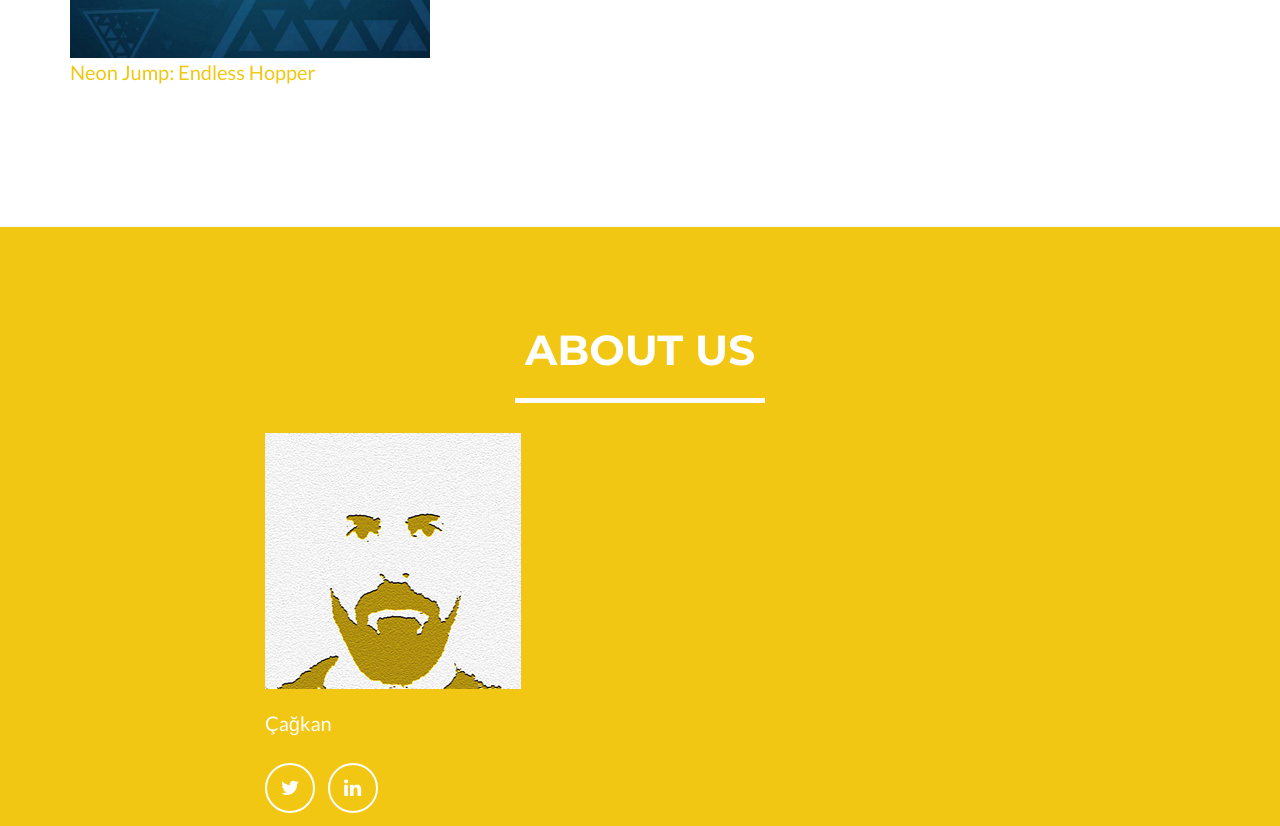
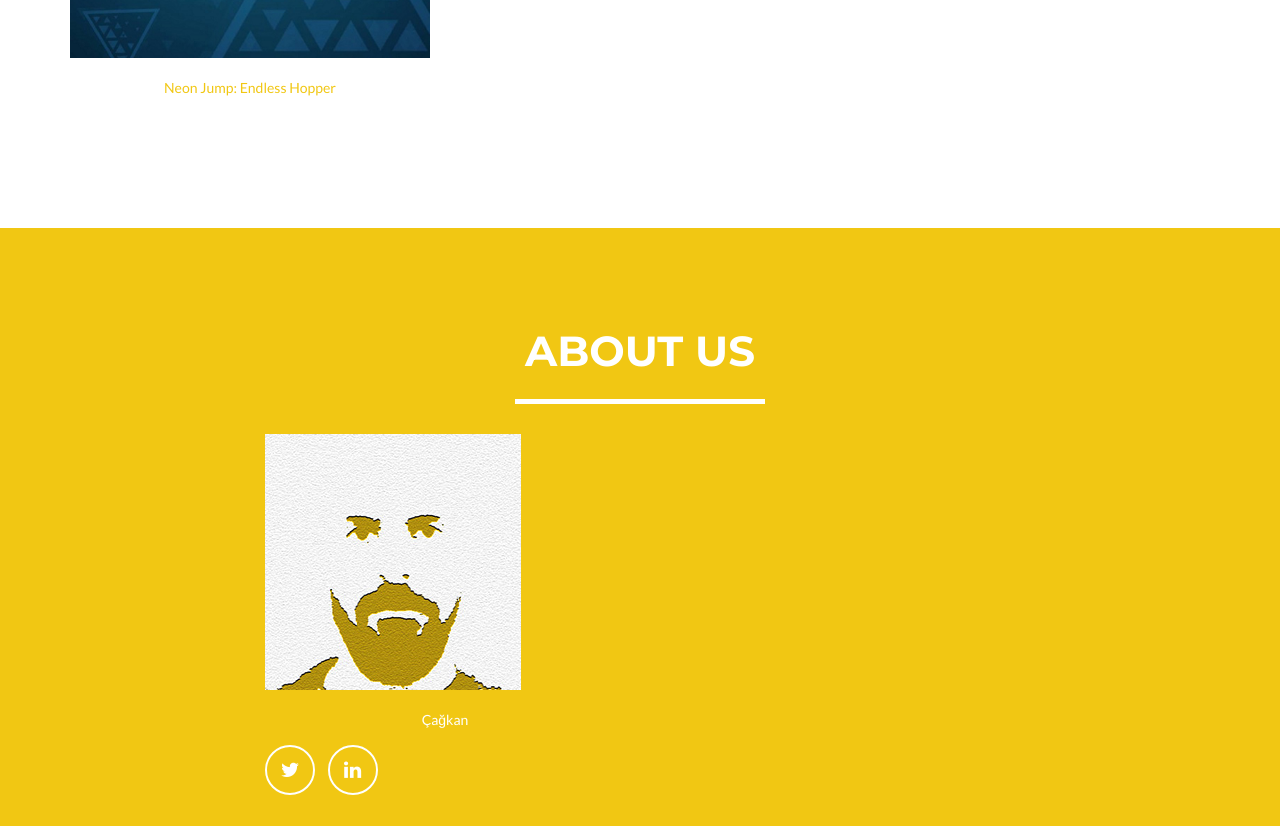
Before and after one commit to RootGames/rootgames.github.io, a website: page index.html in a window 1280 px wide. Shown: the part 1274-2100 px from the top of the page. Drawn offline with nearby package versions, Linux system fonts and the light colour scheme.

Commit message:
centerlama

```diff
--- a/index.html
+++ b/index.html
@@ -100,7 +100,8 @@
                             </div>
                         </div>
                         <img src="img/portfolio/neon.png" class="img-responsive" alt="">
-						<p>Neon Jump: Endless Hopper</p>
+						</br>
+						<center>Neon Jump: Endless Hopper</center>
                     </a>
                 </div>
                 <!--<div class="col-sm-4 portfolio-item">
@@ -170,7 +171,7 @@
                 <div class="col-lg-4 col-lg-offset-2">
                     <img src="img/about/cu.png" class="img-responsive" alt="">
 					</br>
-					<p>Çağkan</p>
+					<center>Çağkan</center>
 					<ul class="list-inline">
 						<li>
 							<a href="https://twitter.com/fanakartal" target="_blank" class="btn-social btn-outline"><i class="fa fa-fw fa-twitter"></i></a>
```
